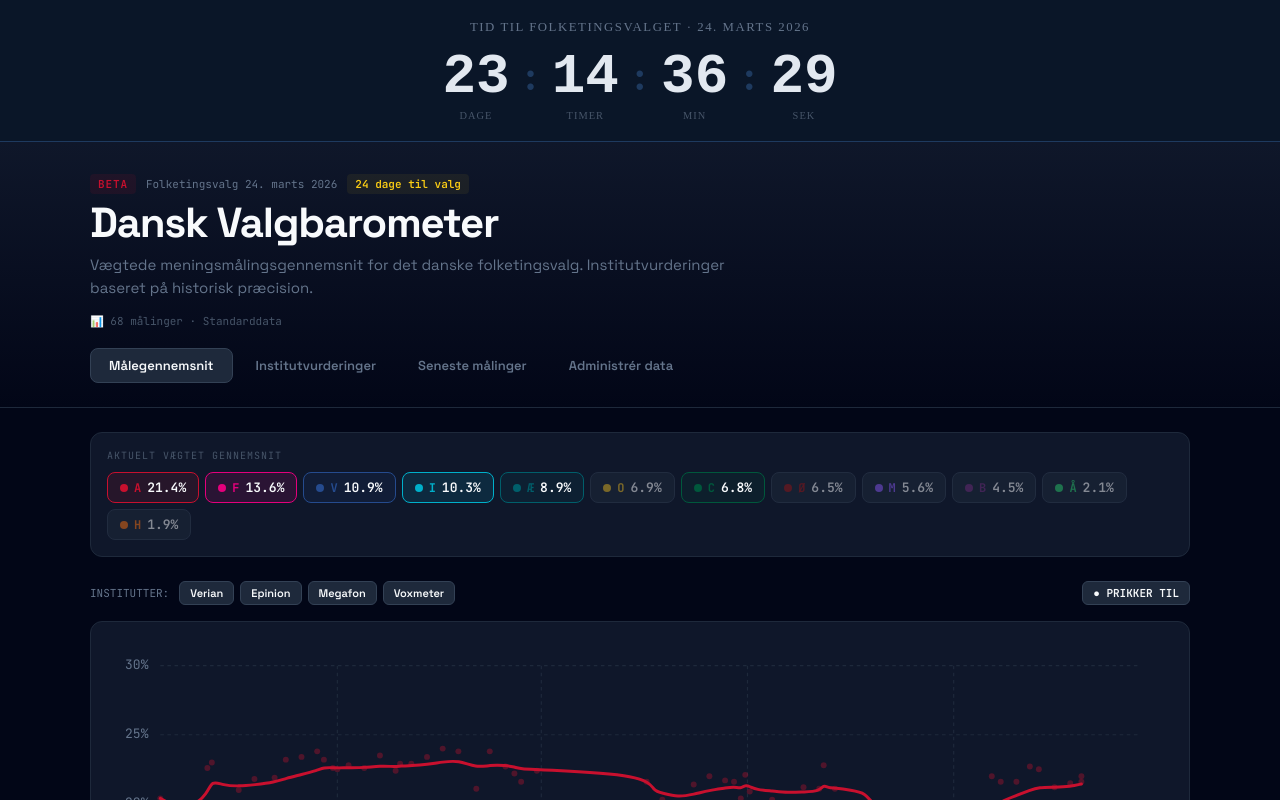
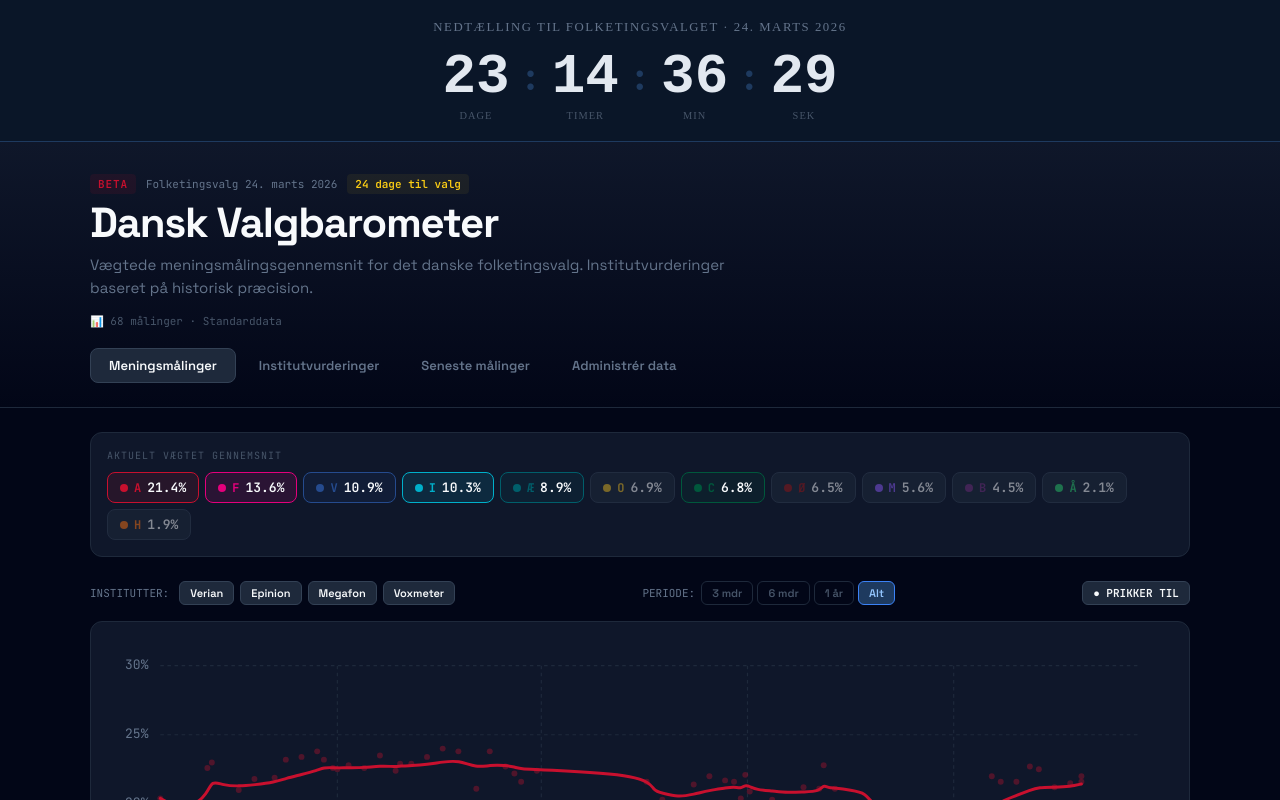
Before and after one commit to chrisask110/valgidanmark, a Next.js app: page / in a window 1280 px wide. Shown: the top 800 px of the page. Built offline with nearby package versions, Linux system fonts and the light colour scheme.

Commit message:
changes to interface

```diff
--- a/app/Countdown.tsx
+++ b/app/Countdown.tsx
@@ -49,7 +49,7 @@ export default function Countdown() {
           color: "#64748b",
         }}
       >
-        Tid til Folketingsvalget · 24. marts 2026
+        Nedtælling til Folketingsvalget · 24. marts 2026
       </p>
 
       {timeLeft === null && timeLeft !== undefined ? (
--- a/app/page.tsx
+++ b/app/page.tsx
@@ -185,11 +185,12 @@ function daysUntilElection() {
 }
 
 // ── SVG Graf-komponent ────────────────────────────────────────────
-function PollChart({ polls, selectedParties, selectedPollsters, showDots, width = 900, height = 420 }: {
+function PollChart({ polls, selectedParties, selectedPollsters, showDots, fromDate, width = 900, height = 420 }: {
   polls: Poll[];
   selectedParties: string[];
   selectedPollsters: Set<string>;
   showDots: boolean;
+  fromDate?: Date | null;
   width?: number;
   height?: number;
 }) {
@@ -205,10 +206,11 @@ function PollChart({ polls, selectedParties, selectedPollsters, showDots, width
 
   const xScale = useMemo(() => {
     const dates = filteredPolls.map(p => new Date(p.date));
+    const domainStart = fromDate || d3.min(dates) || new Date("2025-01-01");
     return d3.scaleTime()
-      .domain([d3.min(dates) || new Date("2025-01-01"), new Date("2026-03-24")])
+      .domain([domainStart, new Date("2026-03-24")])
       .range([0, innerW]);
-  }, [filteredPolls, innerW]);
+  }, [filteredPolls, innerW, fromDate]);
 
   const yScale = useMemo(() => d3.scaleLinear().domain([0, 30]).range([innerH, 0]), [innerH]);
 
@@ -263,7 +265,7 @@ function PollChart({ polls, selectedParties, selectedPollsters, showDots, width
 
           {/* Individuelle målinger som prikker */}
           {showDots && selectedParties.map(pk =>
-            filteredPolls.filter(p => p[pk] !== undefined).map((p, i) => (
+            filteredPolls.filter(p => p[pk] !== undefined && (!fromDate || new Date(p.date) >= fromDate)).map((p, i) => (
               <circle key={`${pk}-${i}`} cx={xScale(new Date(p.date))} cy={yScale(p[pk])} r={2.5}
                 fill={PARTIES[pk].color} opacity={0.35} />
             ))
@@ -379,6 +381,7 @@ export default function DanskValgbarometer() {
   const [selectedPollsters, setSelectedPollsters] = useState(new Set(Object.keys(POLLSTERS)));
   const [showDots, setShowDots] = useState(true);
   const [activeTab, setActiveTab] = useState("graf");
+  const [timeRange, setTimeRange] = useState("all");
 
   // ── Hent data fra localStorage eller brug fallback ────────
   useEffect(() => {
@@ -475,6 +478,14 @@ export default function DanskValgbarometer() {
     [...polls].sort((a, b) => new Date(b.date).getTime() - new Date(a.date).getTime()).slice(0, 20),
     [polls]);
 
+  const fromDate = useMemo(() => {
+    const now = new Date();
+    if (timeRange === "3m") return new Date(now.getFullYear(), now.getMonth() - 3, now.getDate());
+    if (timeRange === "6m") return new Date(now.getFullYear(), now.getMonth() - 6, now.getDate());
+    if (timeRange === "1y") return new Date(now.getFullYear() - 1, now.getMonth(), now.getDate());
+    return null;
+  }, [timeRange]);
+
   const daysLeft = daysUntilElection();
 
   if (loading) {
@@ -529,7 +540,7 @@ export default function DanskValgbarometer() {
           {/* Navigation */}
           <div style={{ display: "flex", gap: 4, marginTop: 20, flexWrap: "wrap" }}>
             {[
-              { id: "graf", label: "Målegennemsnit" },
+              { id: "graf", label: "Meningsmålinger" },
               { id: "institutter", label: "Institutvurderinger" },
               { id: "tabel", label: "Seneste målinger" },
               { id: "data", label: "Administrér data" },
@@ -596,6 +607,23 @@ export default function DanskValgbarometer() {
                   }}>{name}</button>
                 ))}
               </div>
+              <div style={{ display: "flex", gap: 4, alignItems: "center" }}>
+                <span style={{ fontSize: 11, color: "#64748b", fontFamily: "'JetBrains Mono', monospace", marginRight: 2 }}>PERIODE:</span>
+                {[
+                  { id: "3m", label: "3 mdr" },
+                  { id: "6m", label: "6 mdr" },
+                  { id: "1y", label: "1 år" },
+                  { id: "all", label: "Alt" },
+                ].map(r => (
+                  <button key={r.id} onClick={() => setTimeRange(r.id)} style={{
+                    padding: "4px 10px", fontSize: "11px", fontWeight: 600,
+                    background: timeRange === r.id ? "#1e3a5f" : "transparent",
+                    color: timeRange === r.id ? "#93c5fd" : "#475569",
+                    border: `1px solid ${timeRange === r.id ? "#3b82f6" : "#1e293b"}`,
+                    borderRadius: "6px", cursor: "pointer", fontFamily: "'Space Grotesk', sans-serif",
+                  }}>{r.label}</button>
+                ))}
+              </div>
               <button onClick={() => setShowDots(!showDots)} style={{
                 padding: "4px 10px", fontSize: "11px", fontWeight: 600,
                 background: showDots ? "#1e293b" : "transparent",
@@ -606,7 +634,7 @@ export default function DanskValgbarometer() {
             </div>
 
             <div style={{ background: "#0f172a", borderRadius: "12px", border: "1px solid #1e293b", padding: "20px 16px 12px" }}>
-              <PollChart polls={polls} selectedParties={[...selectedParties]} selectedPollsters={selectedPollsters} showDots={showDots} />
+              <PollChart polls={polls} selectedParties={[...selectedParties]} selectedPollsters={selectedPollsters} showDots={showDots} fromDate={fromDate} />
             </div>
 
             {/* Parti-liste */}
```
